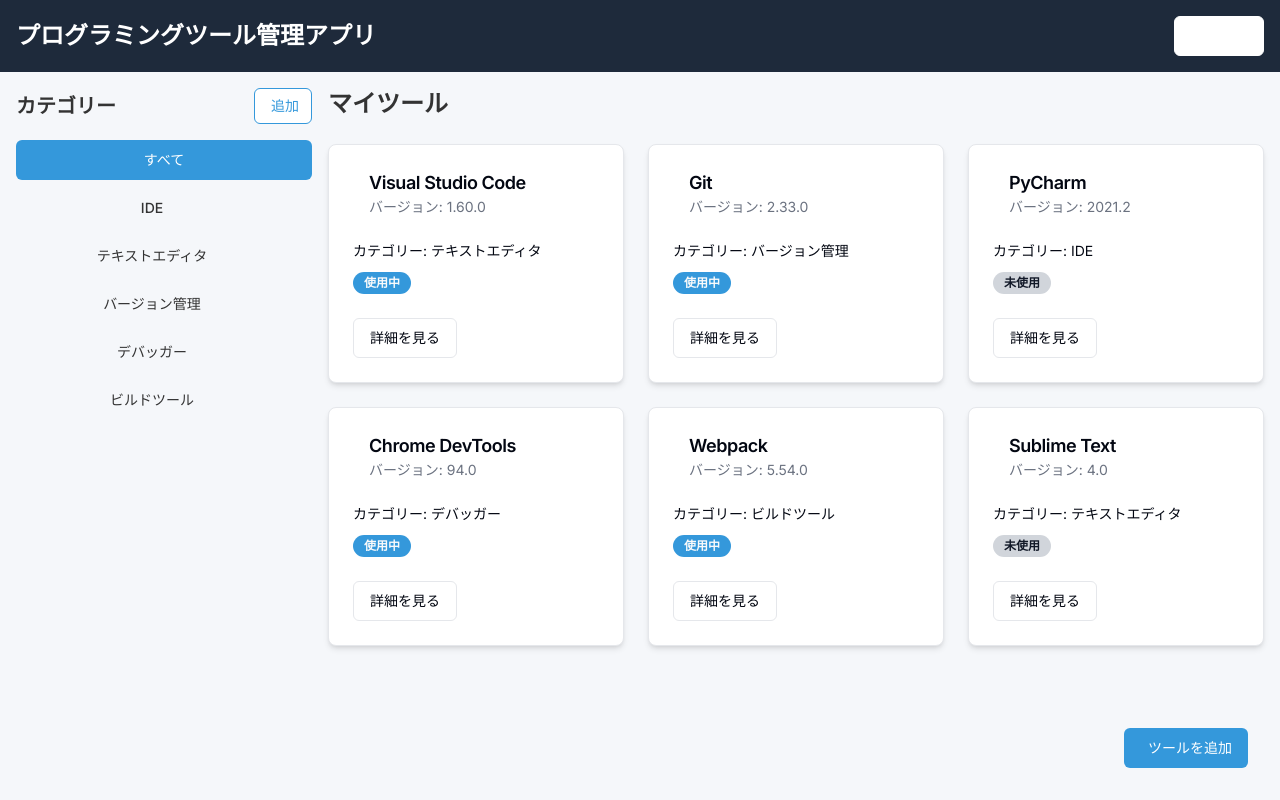
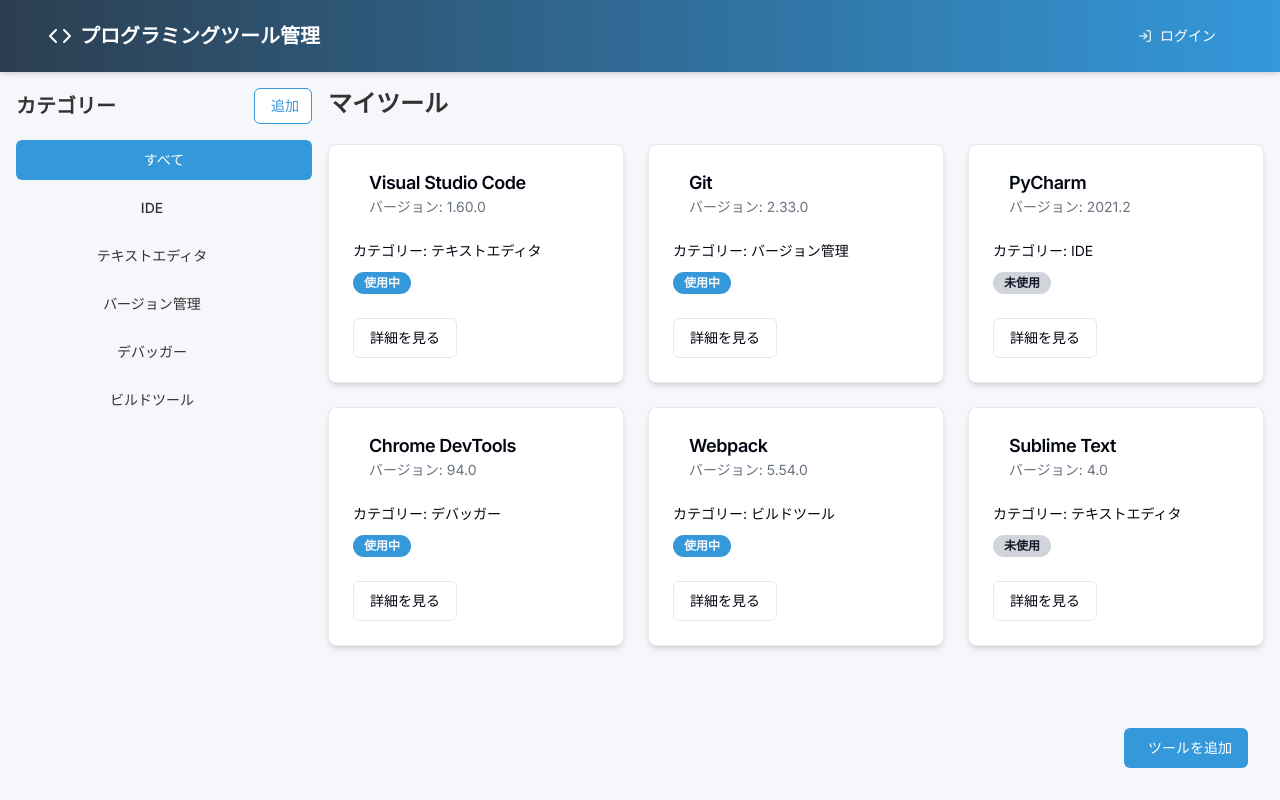
Before and after one commit to kanadomekei/tools-manager-app, a Next.js app in the folder frontend/: page / in a window 1280 px wide. Built offline with nearby package versions, Linux system fonts and the light colour scheme.

Commit message:
ヘッダーのデザインを変更

```diff
--- a/frontend/package.json
+++ b/frontend/package.json
@@ -18,6 +18,7 @@
     "next": "14.2.6",
     "react": "^18",
     "react-dom": "^18",
+    "react-icons": "^5.3.0",
     "tailwind-merge": "^2.5.2",
     "tailwindcss-animate": "^1.0.7"
   },
--- a/frontend/src/components/Header.tsx
+++ b/frontend/src/components/Header.tsx
@@ -2,40 +2,46 @@
 import Link from 'next/link';
 import { Button } from "@/components/ui/button";
 import { useRouter } from 'next/navigation';
+import { FiCode, FiLogIn, FiLogOut } from 'react-icons/fi'; // アイコンをインポート
 
 export default function Header() {
     const router = useRouter();
-    const isLoggedIn = false; // ここで実際のログイン状態を確認する処理を実装します
+    const isLoggedIn = false; // 実際のログイン状態確認処理
 
     const handleLogout = () => {
-        // ログアウト処理を実装します
+        // ログアウト処理
         console.log('ログアウト処理');
         router.push('/login');
     };
 
     return (
-      <header className="bg-[#1E2A3B] text-white p-4 flex justify-between items-center">
-        <Link href="/" className="hover:text-gray-300 transition-colors">
-          <h1 className="text-2xl font-bold">プログラミングツール管理アプリ</h1>
+      <header className="bg-gradient-to-r from-[#2C3E50] to-[#3498DB] text-white p-4 shadow-md">
+        <div className="container mx-auto flex justify-between items-center">
+          <Link href="/" className="flex items-center space-x-2 hover:text-gray-200 transition-colors">
+            <FiCode className="text-2xl" />
+            <h1 className="text-xl font-semibold">プログラミングツール管理</h1>
           </Link>
           {isLoggedIn ? (
             <Button
-            variant="outline"
-            className="text-white border-white hover:bg-[#3498DB] transition-colors"
+              variant="ghost"
+              className="text-white hover:bg-white hover:bg-opacity-20 transition-colors flex items-center space-x-2"
               onClick={handleLogout}
             >
-            ログアウト
+              <FiLogOut />
+              <span>ログアウト</span>
             </Button>
           ) : (
             <Link href="/login" passHref>
               <Button
-              variant="outline"
-              className="text-white border-white hover:bg-[#3498DB] transition-colors"
+                variant="ghost"
+                className="text-white hover:bg-white hover:bg-opacity-20 transition-colors flex items-center space-x-2"
               >
-              ログイン
+                <FiLogIn />
+                <span>ログイン</span>
               </Button>
             </Link>
           )}
+        </div>
       </header>
     );
   }
```
Also changed, not shown: 1 other file (tests, documents, lock files or other folders). Lines whose indentation alone changed are shown as unchanged.
